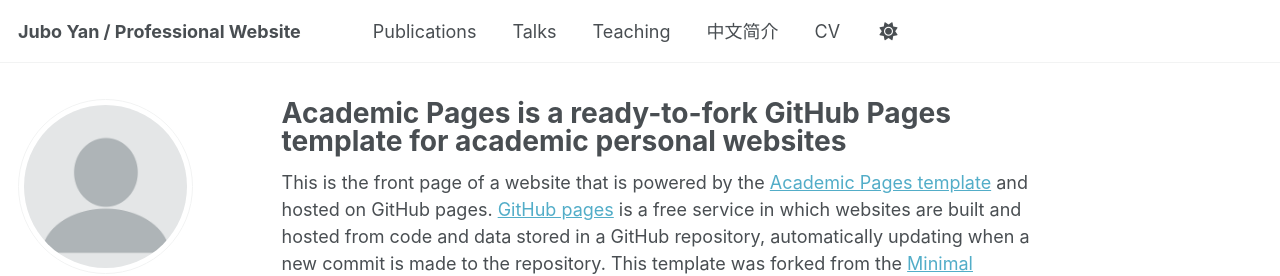
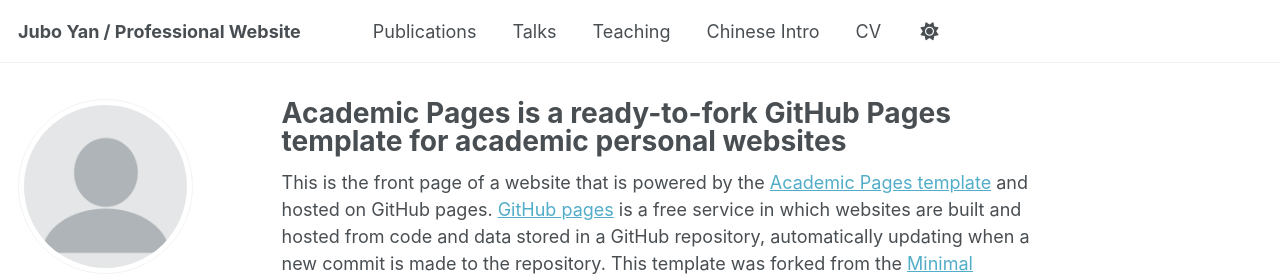
Before and after one commit to xiaogengjacky/xiaogengjacky.github.io, a Jekyll site: the page built from _pages/about.md, in a window 1280 px wide. Shown: the top 276 px of the page. Built offline with Jekyll 4.4.1, drawn with Linux system fonts in a browser that asks for light colours; some web fonts are replaced; a script bundle is joined from its source files by our own code; library files that are not in the unit come from our copies.

Commit message:
Version 01

```diff
--- a/_data/navigation.yml
+++ b/_data/navigation.yml
@@ -17,9 +17,9 @@ main:
   - title: "Teaching"
     url: /teaching/
 
-  - title: "中文简介"
+  - title: "Chinese Intro"
     url: /portfolio/
-#
+
 #  - title: "Blog Posts"
 #    url: /year-archive/
 
```
